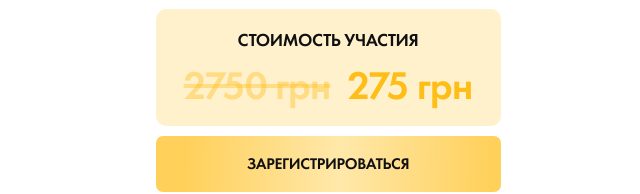
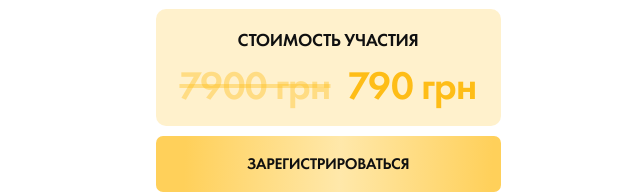
Before and after one commit to RomanIsaiev/work-website-51, a plain HTML site: page index.html in a window 1280 px wide. Shown: the part 6931-7125 px from the top of the page, 312-952 px from the left. Drawn offline with nearby package versions, Linux system fonts and the light colour scheme; a script that the page names is missing.

Commit message:
Update index.html

```diff
--- a/index.html
+++ b/index.html
@@ -815,7 +815,7 @@
               </div>
               <div class="price-box">
                 <p class="price-text">Стоимость участия</p>
-                <p class="price"><span>2750 грн</span> &nbsp;275 грн</p>
+                <p class="price"><span>7900 грн</span> &nbsp;790 грн</p>
               </div>
               <button type="button" class="tariffs-btn" data-modal-open>
                 Зарегистрироваться
```
